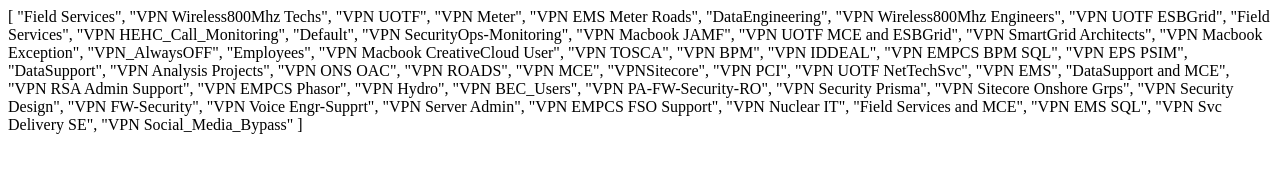
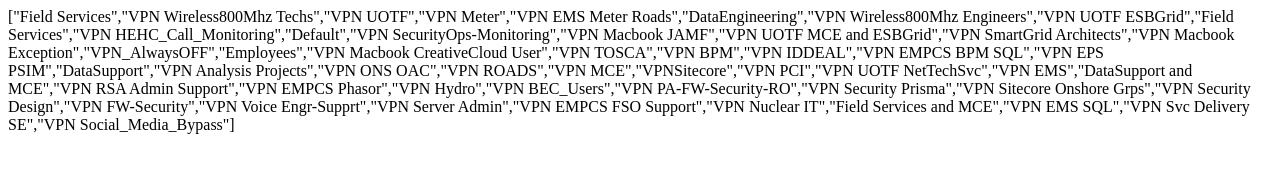
Before and after one commit to nmbeyer/test, a plain HTML site: page samples/index.html in a window 1280 px wide. Drawn offline with Linux system fonts and the light colour scheme.

Commit message:
Update index.html

```diff
--- a/samples/index.html
+++ b/samples/index.html
@@ -1,4 +1,6 @@
-[
+<html>
+<script>
+let data = [
     "Field Services",
     "VPN Wireless800Mhz Techs",
     "VPN UOTF",
@@ -50,4 +52,9 @@
     "VPN EMS SQL",
     "VPN Svc Delivery SE",
     "VPN Social_Media_Bypass"
-]
+];
+
+document.write(JSON.stringify(data));
+
+</script>
+</html>
```
